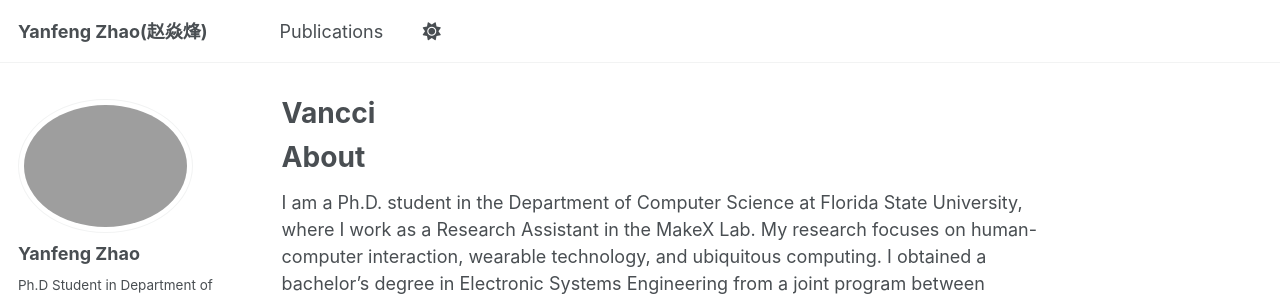
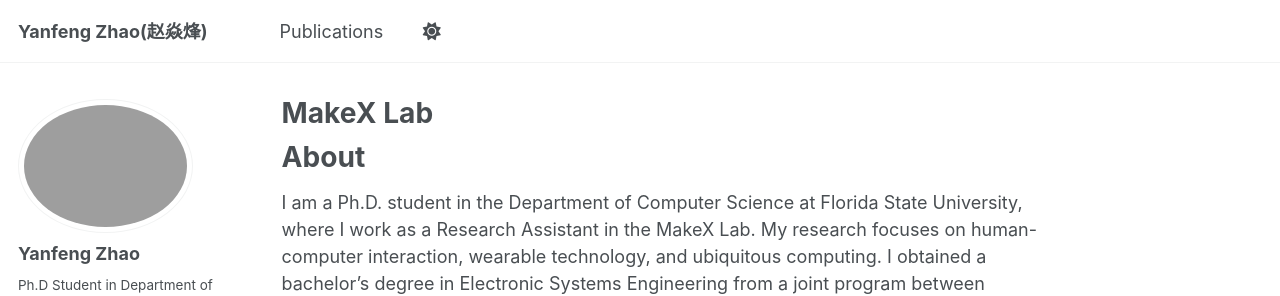
Before and after one commit to YanfengZhaoMakeX/YanfengZhaoMakeX.github.io, a Jekyll site: the page built from _pages/about.md, in a window 1280 px wide and 1000 px high. Shown: the top 296 px of the window. Built offline with Jekyll 4.4.1, drawn with Linux system fonts in a browser that asks for light colours.

Commit message:
Update about.md

```diff
--- a/_pages/about.md
+++ b/_pages/about.md
@@ -1,6 +1,6 @@
 ---
 permalink: /
-title: "Vancci"
+title: "MakeX Lab"
 author_profile: true
 redirect_from:
   - /about/
```
